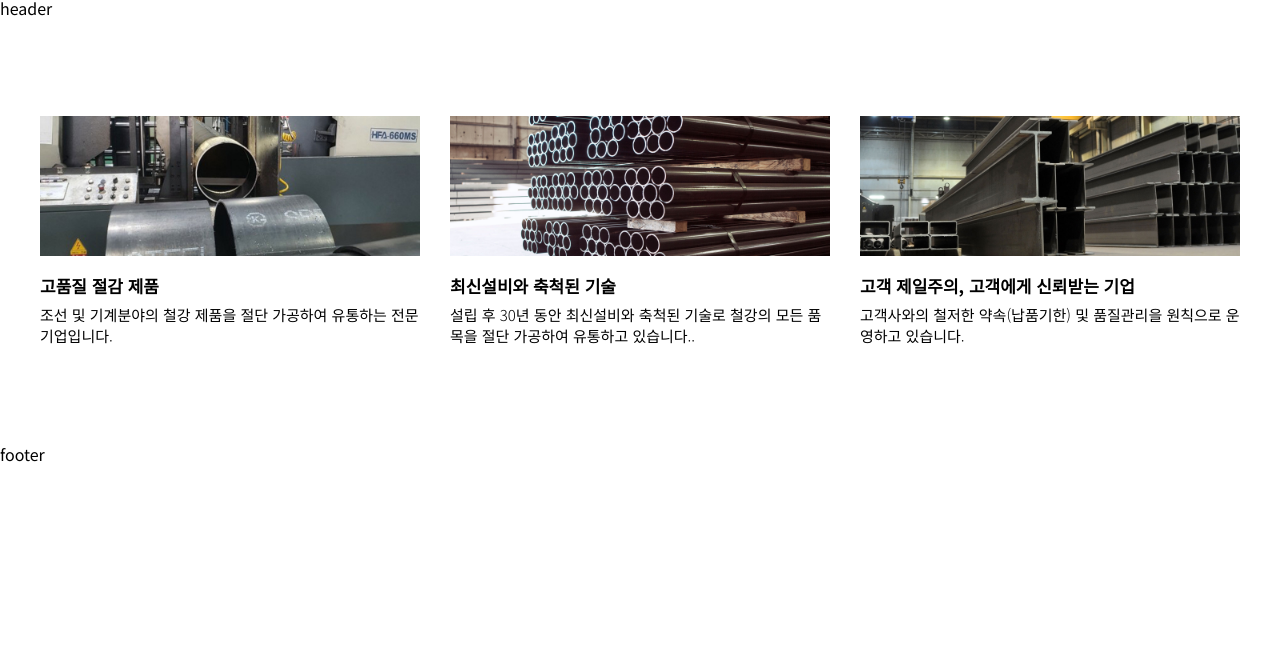
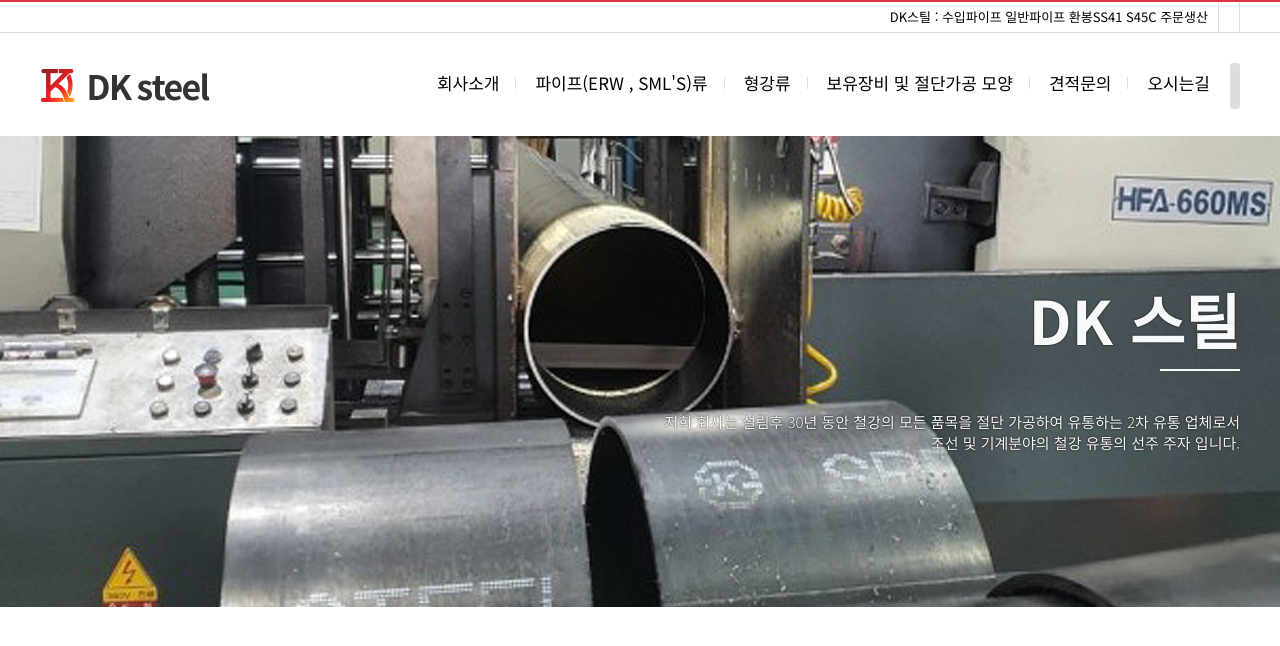
Before and after one commit to sssfearmot/sssfearmot.github.io, a PHP site: page / in a window 1280 px wide. Shown: the top 646 px of the page. Run offline with PHP 8.4, Linux system fonts and the light colour scheme; some libraries are stand-ins or nearby versions.

Commit message:
Add files via upload

```diff
--- a/trn01/css/main.css
+++ b/trn01/css/main.css
@@ -1,31 +1,142 @@
-.content {
-    padding: 100px 0;
+:root { /* IE에서는 안 돌아감 */
+    --red :#dc3545; /* bootstrap = 웹사이트 개발 프레임워크 */
+    --gc: #dddddd;
+    --wc: #f8f9fa;
+    --dc: #000;
 }
 
-.content .container {
+html {
+    font-size: 20px;
+}
+
+body {
+    font-size: 0.8rem;
+}
+
+/* rem = 기준이 되는 값을 지정된 배수로 변환해 표현한 크기
+여기서 기준이 되는 값은 최상위 요소(보통은 html 태그)에서 지정된 font-size 값
+ex. html 태그의 font-size 값이 16px 라면 2rem은 32px을 의미
+
+html { font-size: 16px; }
+div {
+	font-size: 1.5rem; (24px)
+	margin: 2rem (32px)
+	padding: 1.25rem (20px)
+}
+*/
+
+.wrap {
+
+}
+
+.top_banner {
+    border-top: 2px solid var(--red); /*상단에 줄 넣기 + 색 추가*/
+    border-bottom: 1px solid var(--gc);
+    font-size: 0.65rem;
+    line-height: 1.5rem;
+}
+
+.top_banner .container {
     display: flex;
-    gap: 30px; /*공간 사이를 띄우는 것*/
+    justify-content: flex-end; /*오른쪽으로 배치*/
+    width: 60rem;
+    margin: 0 auto;
+}
+
+.top_banner li {
+    border-right: 1px solid var(--gc);
+    padding: 0 0.5rem;
+}
+
+.header {
+    line-height: 5rem;
+}
+
+.header .container {
+    display: flex;
     width: 1200px;
     margin: 0 auto;
 }
 
-.content .container figure {
-    flex: 1;
+.header h1 img {
+    width: 300px;
 }
 
-.content img {
-    width: 100%;
-    margin: 0 0 20px 0;
-}
-.content strong { /* inline은 아래 위로 margin 안 먹음*/
-    display: block; /* 그럴때 박스로 만듬 */
-    font-size: 17px;
-    font-weight: 700;
-    margin: 0 0 10px 0;
+.header nav {
+    margin: 0 0 0 auto;
 }
 
-.content p {
-    font-size: 15px;
+.header nav>ul {
+    display: flex;
+    gap: 1.8rem;
+}
+
+.header nav>ul a {
+    display: block;
+    font-size: 0.85rem;
+}
+
+.header nav>ul>li {
+    position: relative;
+}
+
+.header nav>ul>li~li::before { /* ~는 형제를 나타냄 */
+    content: "";
+    position: absolute;
+    inset: 50% auto auto -1rem;
+    /* 상하좌우값을 지정해 줄 수 있는 css 속성 */
+    /* inset: 10px 20px 30px 40px;처럼 상하좌우를 전부 지정할 수도 있고.
+    inset: 60px;으로만 하면 상하 좌우값이 동일하게 60이 된다.*/
+    width: 1px;
+    height: 0.6rem;
+    background: var(--gc);
+    transform: translateY(-50%);
+}
+
+.header i {
+    font-size: 1.25rem;
+    padding: 0.25rem;
+    background: var(--gc);
+    border-radius: 3px;
+    margin: 0 0 0 1rem;
+    vertical-align: middle;
+}
+
+.main_visual {
+    position: relative;
+}
+
+.main_visual .main_slider img {
+    width: 100%;
+}
+
+.main_visual .slogan {
+    position: absolute;
+    inset: 50% auto auto 50%;
+    transform: translate(-50%, -50%);
+    width: 1200px;
+    text-align: right;
+    color: var(--wc);
+    text-shadow: 0 0 2px var(--dc); /* text-shadow = 텍스트 그림자 적용 */
+}
+
+.main_visual .slogan h2 {
+    font-size: 3rem;
+    font-weight: 700;
+    margin: 0 0 2rem 0;
+}
+
+.main_visual .slogan h2::after {
+    content: "";
+    display: block;
+    width: 4rem;
+    height: 2px;
+    background: var(--wc);
+    margin: 1rem 0 0 auto;
+}
+
+.main_visual .slogan p {
+    font-size: 0.75rem;
     font-weight: 300;
     line-height: 1.4;
 }
--- a/trn01/css/reset.css
+++ b/trn01/css/reset.css
@@ -25,3 +25,7 @@ body {
     line-height: 1;
     font-family: 'Noto Sans KR', sans-serif;
 }
+
+img {
+    vertical-align: middle;
+}
--- a/trn01/index.html
+++ b/trn01/index.html
@@ -14,35 +14,63 @@
 </head>
 <body>
     <div class="wrap">
+        <div class="top_banner">
+            <ul class="container">
+                <li>DK스틸 : 수입파이프 일반파이프 환봉SS41 S45C 주문생산</li>
+                <li>
+                    <a href="">
+                        <i class="xi-pause"></i>
+                    </a>
+                </li>
+            </ul>
+        </div>
         <header class="header">
-            header
+            <div class="container">
+                <h1>
+                    <a href="/">
+                        <img src="./img/logo.png" alt="">
+                    </a>
+                </h1>
+                <nav>
+                    <ul>
+                        <li><a href="">회사소개</a></li>
+                        <li><a href="">파이프(ERW , SML'S)류</a></li>
+                        <li><a href="">형강류</a></li>
+                        <li><a href="">보유장비 및 절단가공 모양</a></li>
+                        <li><a href="">견적문의</a></li>
+                        <li><a href="">오시는길</a></li>
+                    </ul>
+                </nav>
+                <div class="top_link">
+                    <a href="">
+                        <i class="xi-bars"></i>
+                    </a>
+                </div>
+            </div>
+
         </header>
         <main>
-            <section class="content">
-                <div class="container">
+            <section class="main_visual">
+                <div class="main_slider">
                     <figure>
-                        <img src="./img/main_bg01.jpg" alt="DK-steel">
-                        <strong>고품질 절감 제품</strong>
-                        <p>조선 및 기계분야의 철강 제품을 절단 가공하여 유통하는
-                            전문 기업입니다.</p>
+                        <img src="./img/main_bg01.jpg" alt="/">
                     </figure>
                     <figure>
-                        <img src="./img/main_bg02.jpg" alt="DK-steel">
-                        <strong>최신설비와 축척된 기술</strong>
-                        <p>설립 후 30년 동안 최신설비와 축척된 기술로 철강의 모든 품목을
-                            절단 가공하여 유통하고 있습니다..</p>
+                        <img src="./img/main_bg02.jpg" alt="/">
                     </figure>
                     <figure>
-                        <img src="./img/main_bg03.jpg" alt="DK-steel">
-                        <strong>고객 제일주의, 고객에게 신뢰받는 기업</strong>
-                        <p>고객사와의 철저한 약속(납품기한) 및 품질관리을 원칙으로
-                            운영하고 있습니다.</p>
+                        <img src="./img/main_bg03.jpg" alt="/">
                     </figure>
+                </div>
+                <div class="slogan">
+                    <h2>DK 스틸</h2>
+                    <p>저희 회사는 설림후 30년 동안 철강의 모든 품목을 절단 가공하여 유통하는 2차 유통 업체로서<br>
+                    조선 및 기계분야의 철강 유통의 선주 주자 입니다.</p>
                 </div>
             </section>
         </main>
         <footer class="footer">
-            footer
+
         </footer>
     </div>
 </body>
--- a/trn01/js/main.js
+++ b/trn01/js/main.js
@@ -1,7 +1,8 @@
 $(function(){ /*html 링크 상단에 쓸때 적용*/
-    $('.first_slider').slick({
+    $('.main_slider').slick({
         arrows: false,
         autoplay: true,
-        dots: true,
-    });
+        pauseOnHover: false, /* 마우스를 올려도 작동 */
+        pauseOnFocus: false,
+    })
 })
```
Also changed, not shown: trn01/img/logo.png (added).
